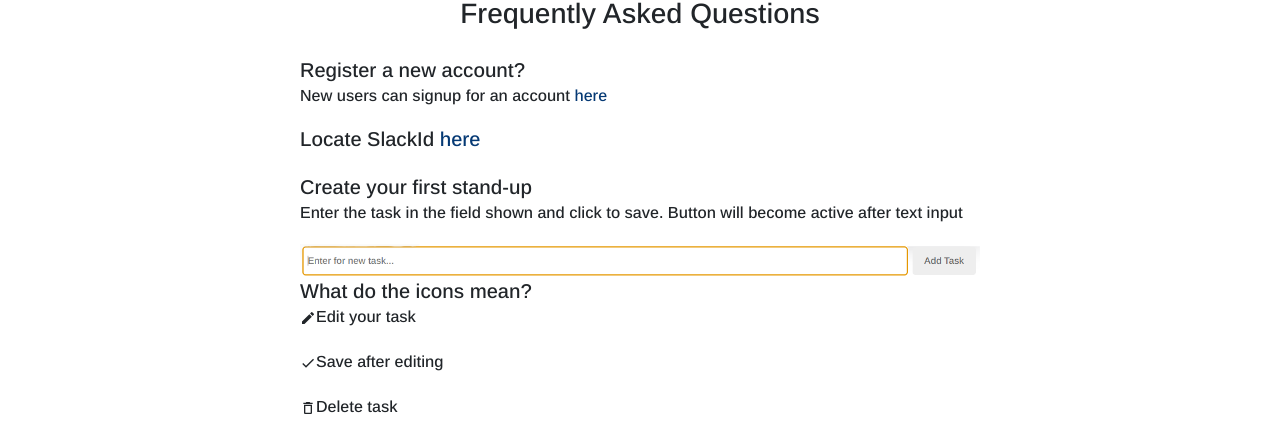
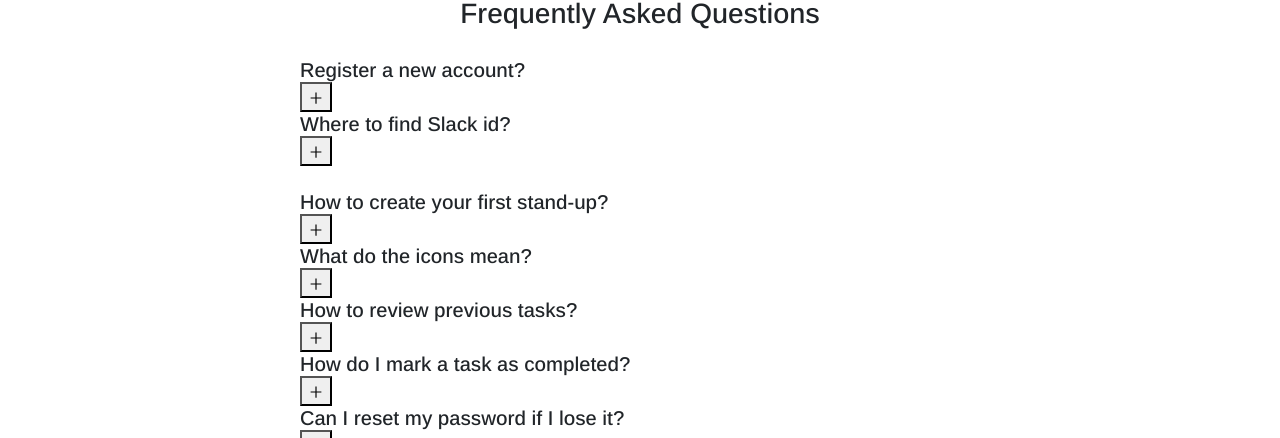
Before and after one commit to omerffaruk/Goal-app-CYF-final-project-1, a React (Create React App) app in the folder client/: page /about in a window 1280 px wide. Shown: the part 490-928 px from the top of the page. Built offline with nearby package versions, Linux system fonts and the light colour scheme.

Commit message:
refactor: create state for each faq, import plus minos icons, set states for each question

```diff
--- a/client/src/pages/About.js
+++ b/client/src/pages/About.js
@@ -1,36 +1,87 @@
-import React from "react";
+import React, { useState } from "react";
 import anzaPic from "../images/anza.png";
 import dharmaPic from "../images/dharma.png";
 import musaPic from "../images/musa.png";
 import omerPic from "../images/omer.png";
-import { MdModeEdit, MdDone, MdDeleteOutline, MdOutlineIndeterminateCheckBox } from "react-icons/md";
+import {
+	MdModeEdit,
+	MdDone,
+	MdDeleteOutline,
+	MdOutlineIndeterminateCheckBox,
+} from "react-icons/md";
 import standup from "../images/standup1.png";
-
+import { AiOutlineMinus, AiOutlinePlus } from "react-icons/ai";
 import { BsLinkedin, BsTwitter, BsGithub } from "react-icons/bs";
 import { Link } from "react-router-dom";
 
-const About = () => (
+const About = () => {
+	const [questionOneClicked, setQuestionOneClicked] = useState(false);
+	const [questionTwoClicked, setQuestionTwoClicked] = useState(false);
+	const [questionThreeClicked, setQuestionThreeClicked] = useState(false);
+	const [questionFourClicked, setQuestionFourClicked] = useState(false);
+	const [questionFiveClicked, setQuestionFiveClicked] = useState(false);
+	const [questionSixClicked, setQuestionSixClicked] = useState(false);
+	const [questionSevenClicked, setQuestionSevenClicked] = useState(false);
+	const handleQuestionClick = (state, setState) => {
+		return setState(!state);
+	};
+	return (
 		<main role="main" className="bg-green-600 px-9 rounded about-ctn ">
 			<div>
 				<h2>About Goal</h2>
 				<p>
-				Keep track of your daily tasks with the Goal! app created by HTCT (Hyper
-				Talent Coding Team). Using either Slack or the webapp interface, this
-				app allows you to record your daily goals. These are uploaded to the
-				database for future retrieval, especially useful for you to monitor your
-				progress, throughout the course and beyond. Spend 10 mins each day asking yourself these questions:<br />
-				What did I accomplish yesterday?<br />
-				What do I plan to accomplish today?<br />
+					Keep track of your daily tasks with the Goal! app created by HTCT
+					(Hyper Talent Coding Team). Using either Slack or the webapp
+					interface, this app allows you to record your daily goals. These are
+					uploaded to the database for future retrieval, especially useful for
+					you to monitor your progress, throughout the course and beyond. Spend
+					10 mins each day asking yourself these questions:
+					<br />
+					What did I accomplish yesterday?
+					<br />
+					What do I plan to accomplish today?
+					<br />
 					What are my issues(blockers)?
 				</p>
 				<div className="guide-ctn">
 					<h3 className="guide-heading"> Frequently Asked Questions </h3>
 					<h5>Register a new account?</h5>
+					<button
+						onClick={() =>
+							handleQuestionClick(questionOneClicked, setQuestionOneClicked)
+						}
+					>
+						{questionOneClicked ? <AiOutlineMinus /> : <AiOutlinePlus />}
+					</button>
+					{questionOneClicked && (
 						<p>
-					New users can signup for an account <Link to ={"/signup"}>here</Link>
+							New users can signup for an account{" "}
+							<Link to={"/signup"}>here</Link>
 						</p>
+					)}
 					<div>
-				<h5>Locate SlackId <a href="https://youtu.be/6qcA4z3srCA" target="_blank" rel="noreferrer">here</a></h5>
+						<h5>Where to find Slack id?</h5>
+						<button
+							onClick={() =>
+								handleQuestionClick(questionTwoClicked, setQuestionTwoClicked)
+							}
+						>
+							{questionTwoClicked ? <AiOutlineMinus /> : <AiOutlinePlus />}
+						</button>
+						{questionTwoClicked && (
+							<p>
+								You can find your Slack id in your Slack profile in
+								CodeYourFuture workspace. To watch the video where to find Slack
+								id please click{" "}
+								<a
+									href="https://youtu.be/6qcA4z3srCA"
+									target="_blank"
+									rel="noreferrer"
+								>
+									here
+								</a>
+							</p>
+						)}
 					</div>
 					<br />
 					{/*
@@ -47,16 +98,39 @@ const About = () => (
 				></iframe>
 			</div> */}
 					<div>
-				<h5>Create your first stand-up</h5>
+						<h5>How to create your first stand-up?</h5>
+						<button
+							onClick={() =>
+								handleQuestionClick(
+									questionThreeClicked,
+									setQuestionThreeClicked
+								)
+							}
+						>
+							{questionThreeClicked ? <AiOutlineMinus /> : <AiOutlinePlus />}
+						</button>
+						{questionThreeClicked && (
+							<div>
 								<p>
-					Enter the task in the field shown and click to save. Button will become active after text input
+									Enter the task in the field shown and click to save. Button
+									will become active after text input
 								</p>
 								<div className="image-ctn">
 									<img className="faq-img" src={standup} alt="standup"></img>
 								</div>
 							</div>
+						)}
+					</div>
 					<div>
 						<h5>What do the icons mean?</h5>
+						<button
+							onClick={() =>
+								handleQuestionClick(questionFourClicked, setQuestionFourClicked)
+							}
+						>
+							{questionFourClicked ? <AiOutlineMinus /> : <AiOutlinePlus />}
+						</button>
+						{questionFourClicked && (
 							<div className="edit">
 								<p>
 									<MdModeEdit />
@@ -71,23 +145,49 @@ const About = () => (
 									Delete task
 								</p>
 							</div>
-				<h5>Review previous tasks? </h5>
+						)}
+						<h5>How to review previous tasks? </h5>
+						<button
+							onClick={() =>
+								handleQuestionClick(questionFiveClicked, setQuestionFiveClicked)
+							}
+						>
+							{questionFiveClicked ? <AiOutlineMinus /> : <AiOutlinePlus />}
+						</button>
+						{questionFiveClicked && (
 							<p>
-					Previous day/week/month/quarterly tasks can be viewed
-					via their tabs.
+								Previous day/week/month/quarterly tasks can be viewed via their
+								tabs.
 							</p>
-				<h5>
-					How do I mark a task as completed?
-				</h5>
+						)}
+						<h5>How do I mark a task as completed?</h5>
+						<button
+							onClick={() =>
+								handleQuestionClick(questionSixClicked, setQuestionSixClicked)
+							}
+						>
+							{questionSixClicked ? <AiOutlineMinus /> : <AiOutlinePlus />}
+						</button>
+						{questionSixClicked && (
 							<p>
 								Clicking this icon
 								<MdOutlineIndeterminateCheckBox />
 							</p>
+						)}
 					</div>
 					<h5>Can I reset my password if I lose it?</h5>
+					<button
+						onClick={() =>
+							handleQuestionClick(questionSevenClicked, setQuestionSevenClicked)
+						}
+					>
+						{questionSevenClicked ? <AiOutlineMinus /> : <AiOutlinePlus />}
+					</button>
+					{questionSevenClicked && (
 						<p>
-				Reset password <Link to={"/forgot_password"}>here</Link>
+							Yes you can. You can reset password <Link to={"/forgot_password"}>here</Link>
 						</p>
+					)}
 				</div>
 			</div>
 			<div className="team-ctn">
@@ -104,8 +204,8 @@ const About = () => (
 							<div className="person-border-bottom"></div>
 							<p>
 								Anza is a NW4 trainee, CYF was her game changer and gave her
-							meaningful purpose, now she enjoys challenging herself via coding
-							and problem solving.
+								meaningful purpose, now she enjoys challenging herself via
+								coding and problem solving.
 							</p>
 							<div className="person-links-ctn">
 								<div className="linkedin-logo">
@@ -197,8 +297,8 @@ const About = () => (
 							<div className="person-border-bottom"></div>
 							<p>
 								Dharma is a NW4 trainee, former theatre kid turned coder.
-							Programming still allows her to explore her creativity being able
-							to build something from nothing.
+								Programming still allows her to explore her creativity being
+								able to build something from nothing.
 							</p>
 							<div className="person-links-ctn">
 								<div className="linkedin-logo">
@@ -242,9 +342,9 @@ const About = () => (
 							<h4>Omer Yamak</h4>
 							<div className="person-border-bottom"></div>
 							<p>
-							Omer is a NW4 trainee. His coding journey started with CYF. Since
-							then, he has been enjoying coding. In his free time, he trains
-							Kickboxing.
+								Omer is a NW4 trainee. His coding journey started with CYF.
+								Since then, he has been enjoying coding. In his free time, he
+								trains Kickboxing.
 							</p>
 							<div className="person-links-ctn">
 								<div className="linkedin-logo">
@@ -291,8 +391,11 @@ const About = () => (
 					aria-label="link to codebase"
 				>
 					<BsGithub />
-		</a>Check out the codebase</footer>
+				</a>
+				Check out the codebase
+			</footer>
 		</main>
 	);
+};
 
 export default About;
```
Lines whose indentation alone changed are shown as unchanged.
